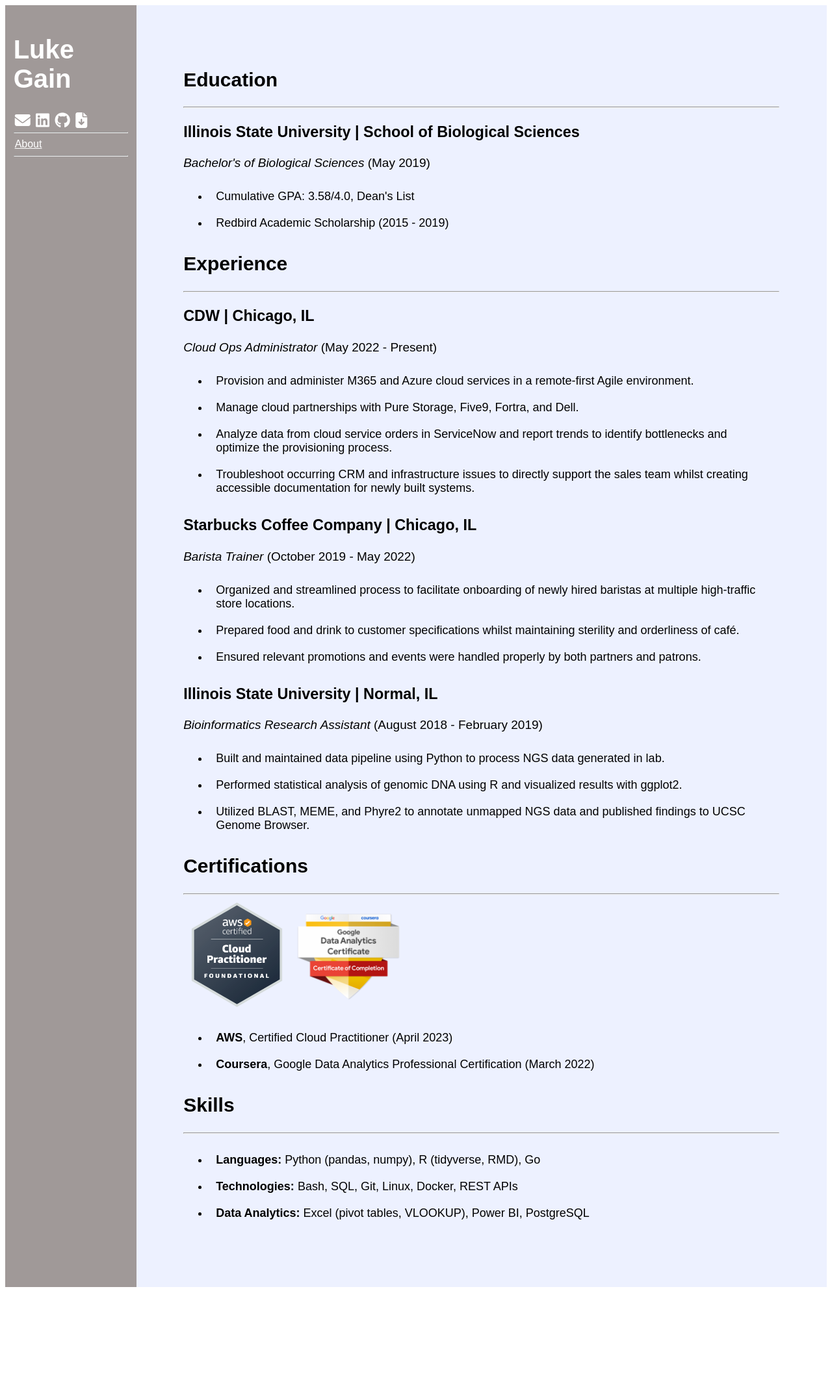
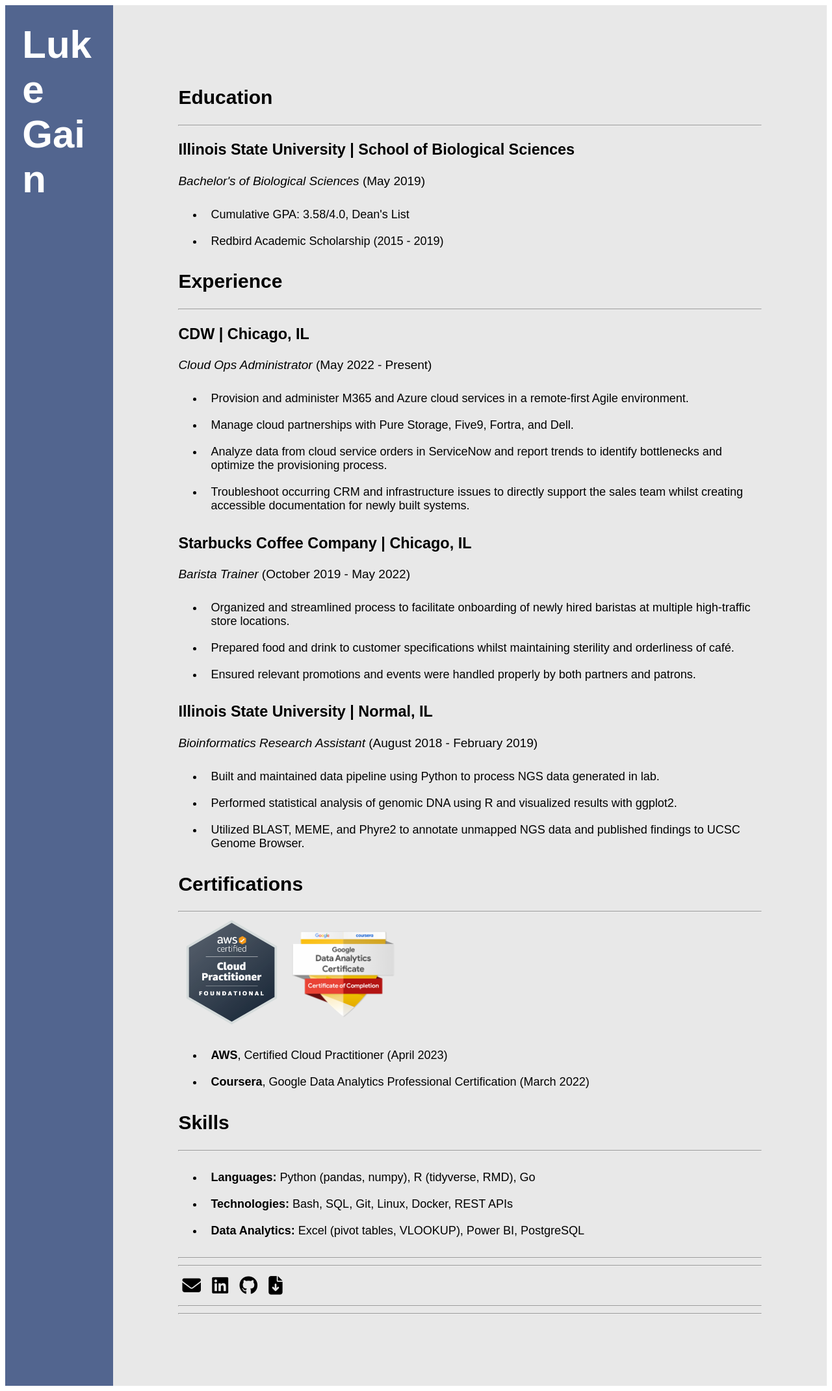
Before and after one commit to lagain/cloud-resume, a plain HTML site: page index.html in a window 1280 px wide. Shown: the whole page at 65% size. Before the commit the page ends 1989 px from the top, so only its background shows below. Drawn offline with Linux system fonts and the light colour scheme.

Commit message:
Moved socials to bottom and fixed CSS

```diff
--- a/index.html
+++ b/index.html
@@ -12,22 +12,12 @@
     <body>
         <div class="row">
 
-            <div class="column left" style="background-color: #A09998;">
-
-                <h2 class="header">Luke Gain</h2>
-
-                <span><a href="mailto:lgain64@gmail.com"><i class="fa-solid fa-envelope fa-xl" style="color: #ffffff;"></i></a>
-                <a href="https://www.linkedin.com/in/lagain/"><i class="fa-brands fa-linkedin fa-xl" style="color: #ffffff;"></i></a>
-                <a href="https://github.com/lagain"><i class="fa-brands fa-github fa-xl" style="color: #ffffff;"></i></a>
-                <a href="./LukeGain-Resume-2023.pdf"><i class="fa-solid fa-file-arrow-down fa-xl" style="color: #ffffff;"></i></a></span>
-                <hr>
-
-                <a href="about.html">About</a>
-                <hr>
-
+            <div class="column left" style="background-color: #52658F;">
+                <h1 class="header">Luke Gain</h1>
             </div>
 
-            <div class="column right" style="background-color: #EDF1FF">
+            <div class="column right" style="background-color: #E8E8E8">
+
 
                 <div class="resume-content">
 
@@ -87,6 +77,19 @@
                         <li><strong>Data Analytics: </strong> Excel (pivot tables, VLOOKUP), Power BI, PostgreSQL</li>
                     </ul>
 
+                    <hr>
+                    <hr>
+                    <p>
+                        <a href="mailto:lgain64@gmail.com"><i class="fa-solid fa-envelope fa-xl" style="color: #000000;"></i></a>
+                        <a href="https://www.linkedin.com/in/lagain/"><i class="fa-brands fa-linkedin fa-xl" style="color: #000000;"></i></a>
+                        <a href="https://github.com/lagain"><i class="fa-brands fa-github fa-xl" style="color: #000000;"></i></a>
+                        <a href="./LukeGain-Resume-2023.pdf"><i class="fa-solid fa-file-arrow-down fa-xl" style="color: #000000;"></i></a>
+                    </p>
+                    <hr>
+                    <hr>
+
+
+
                 </div>
 
             </div>
--- a/styles.css
+++ b/styles.css
@@ -3,23 +3,20 @@
 }
 
 .header {
-    font-size: 40px;
+    font-size: 60px;
     color: #ffffff;
+    margin: 5%;
+    word-wrap: break-word;
 }
 
 a {
     color: #ffffff;
-    padding: 2px;
+    padding: 6px;
 }
 
 p {
     font-size: 19px;
     color: #000000;
-}
-
-.avatar {
-    border-radius: 200px;
-    background: #d8e1fe;
 }
 
 img {
@@ -37,7 +34,8 @@ img {
 }
 
 .left {
-    font-size: 16px;
+    width: 10%;
+    padding: 20px;
 }
 
 .right {
@@ -45,6 +43,7 @@ img {
     color:#000000;
     background-color: #ffffff;
     font-size: 20px;
+    padding: 40px;
 }
 
 .resume-content {
```
Also changed, not shown: about.html (deleted, +0 -53 lines), 1 other file.
